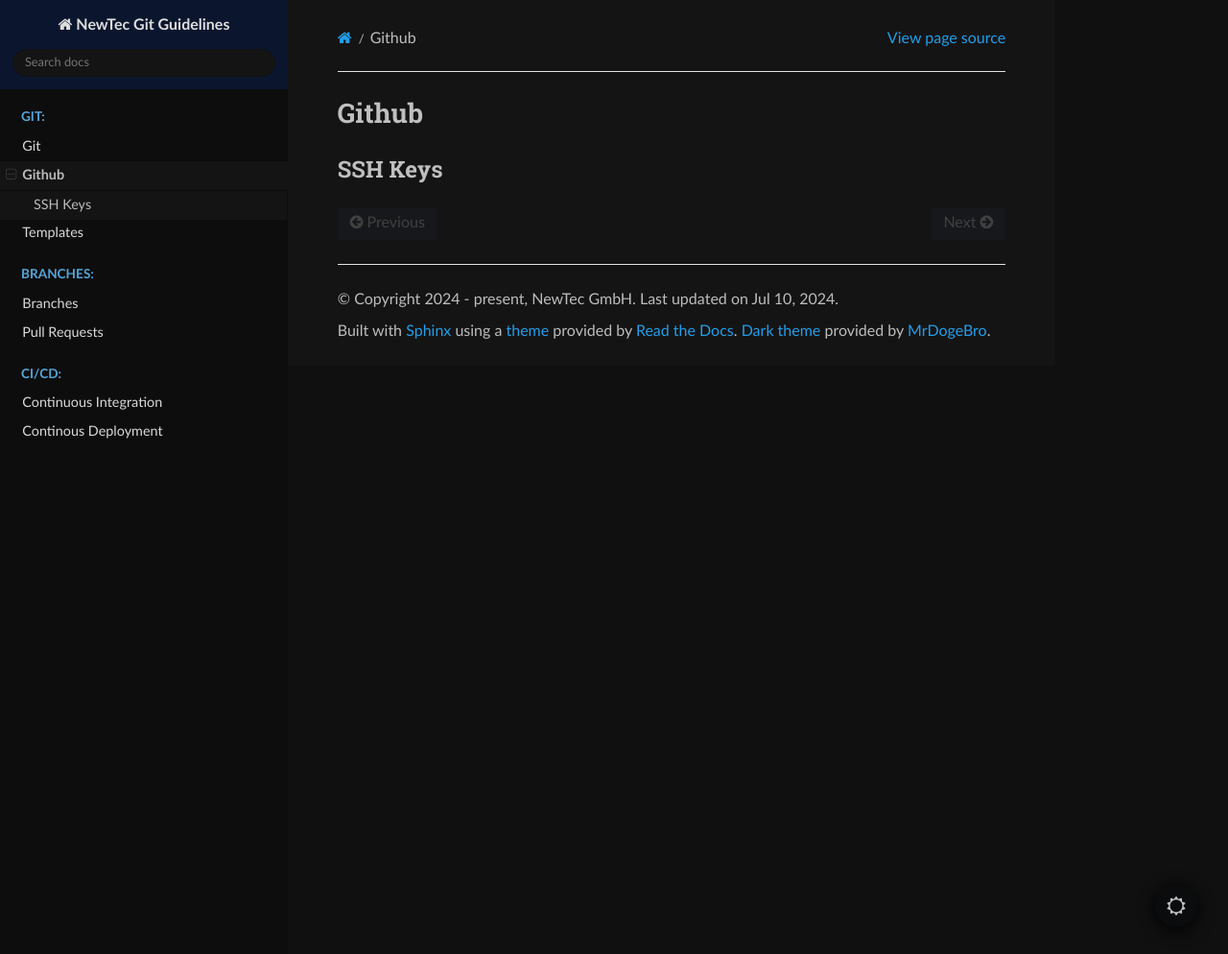
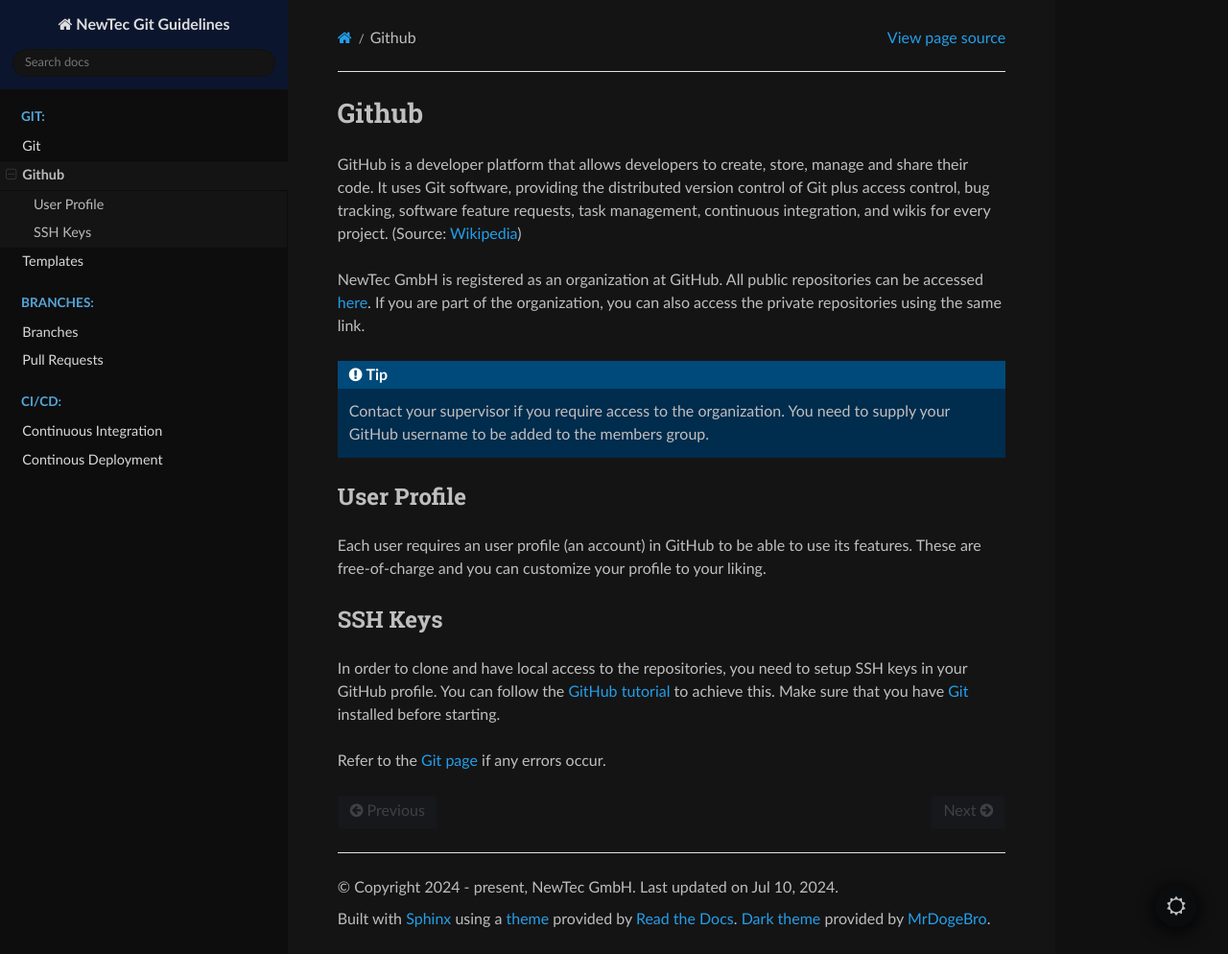
Before and after one commit to LuDubies/branchdoc_io_test, a Sphinx documentation site: the page built from doc/git/github.md, in a window 1280 px wide and 994 px high. Shown: the whole window at 96% size. Built offline with Sphinx 7.4.7 and the Read the Docs theme 2.0.0, drawn with Linux system fonts in a browser that asks for light colours.

Commit message:
Added GitHub info

```diff
--- a/doc/git/github.md
+++ b/doc/git/github.md
@@ -1,3 +1,19 @@
 # Github
 
+GitHub is a developer platform that allows developers to create, store, manage and share their code. It uses Git software, providing the distributed version control of Git plus access control, bug tracking, software feature requests, task management, continuous integration, and wikis for every project. (Source: [Wikipedia](https://en.wikipedia.org/wiki/GitHub))
+
+NewTec GmbH is registered as an organization at GitHub. All public repositories can be accessed [here](https://github.com/NewTec-GmbH). If you are part of the organization, you can also access the private repositories using the same link.
+
+:::{tip}
+Contact your supervisor if you require access to the organization. You need to supply your GitHub username to be added to the members group.
+:::
+
+## User Profile
+
+Each user requires an user profile (an account) in GitHub to be able to use its features. These are free-of-charge and you can customize your profile to your liking.
+
 ## SSH Keys
+
+In order to clone and have local access to the repositories, you need to setup SSH keys in your GitHub profile. You can follow the [GitHub tutorial](https://docs.github.com/en/authentication/connecting-to-github-with-ssh/checking-for-existing-ssh-keys) to achieve this. Make sure that you have [Git](./git.md) installed before starting.
+
+Refer to the [Git page](./git.md) if any errors occur.
```
